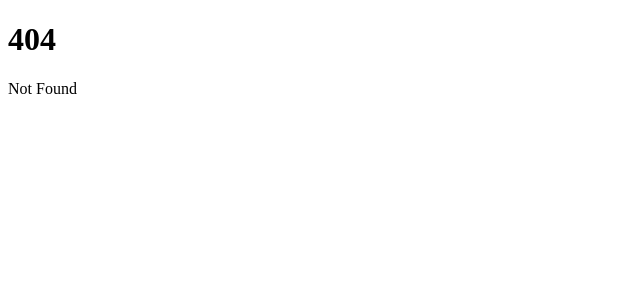
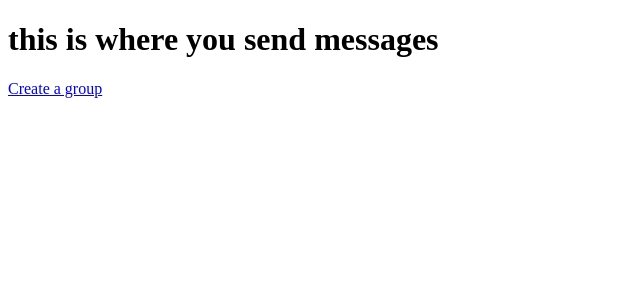
Before and after one commit to lou-weng/textblast, a SvelteKit app in the folder my-app/: page /send in a window 1280 px wide. Before the commit this address had no page. Shown: the top 300 px of the page, without its empty margins (0-640 px from the left). Built offline with nearby package versions, Linux system fonts and the light colour scheme.

Commit message:
Setup Components for homepage and create page

```diff
--- /dev/null
+++ b/my-app/src/routes/send/+page.svelte
@@ -0,0 +1,2 @@
+<h1>this is where you send messages</h1>
+<a href="/create">Create a group</a>
```
